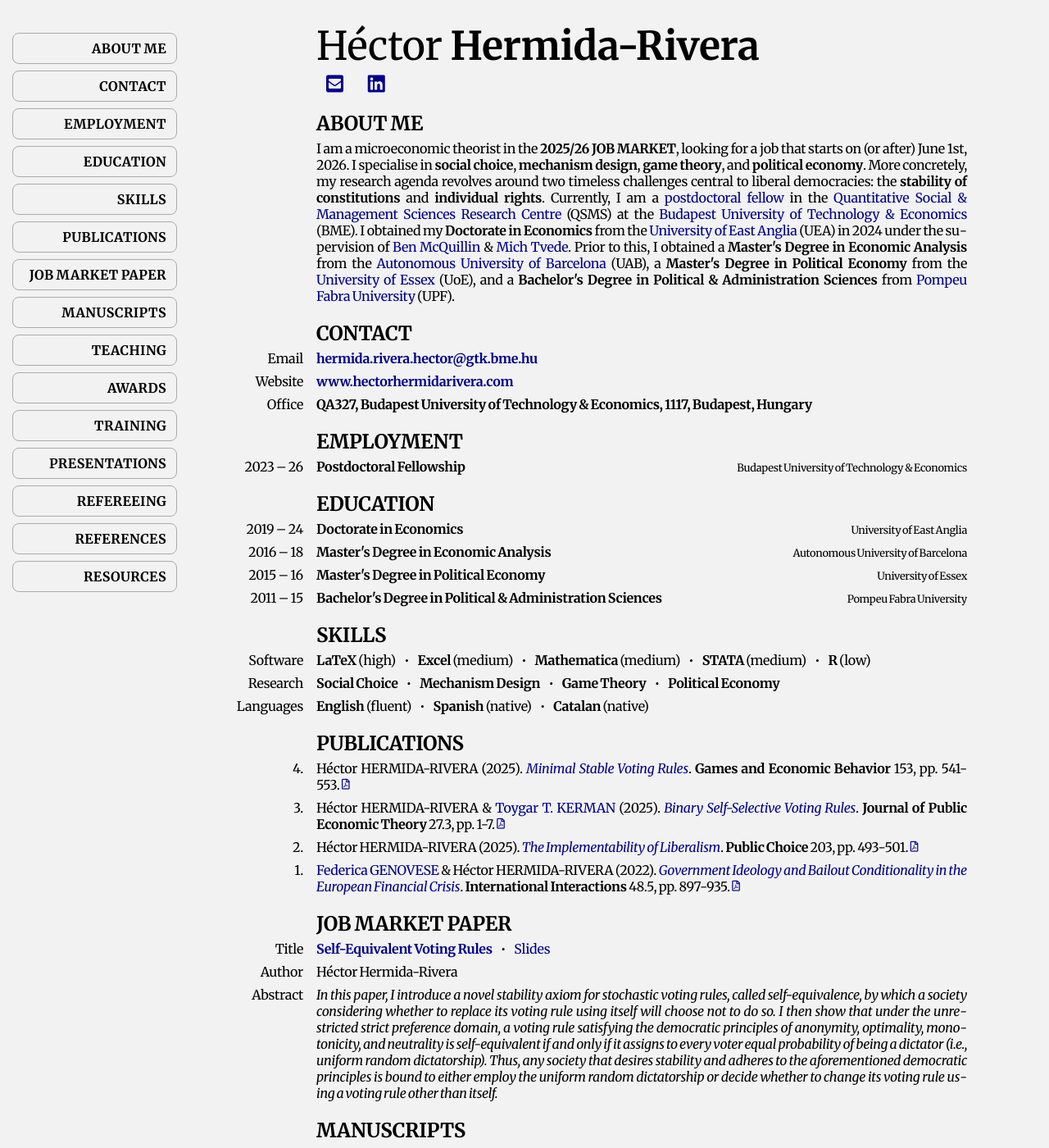
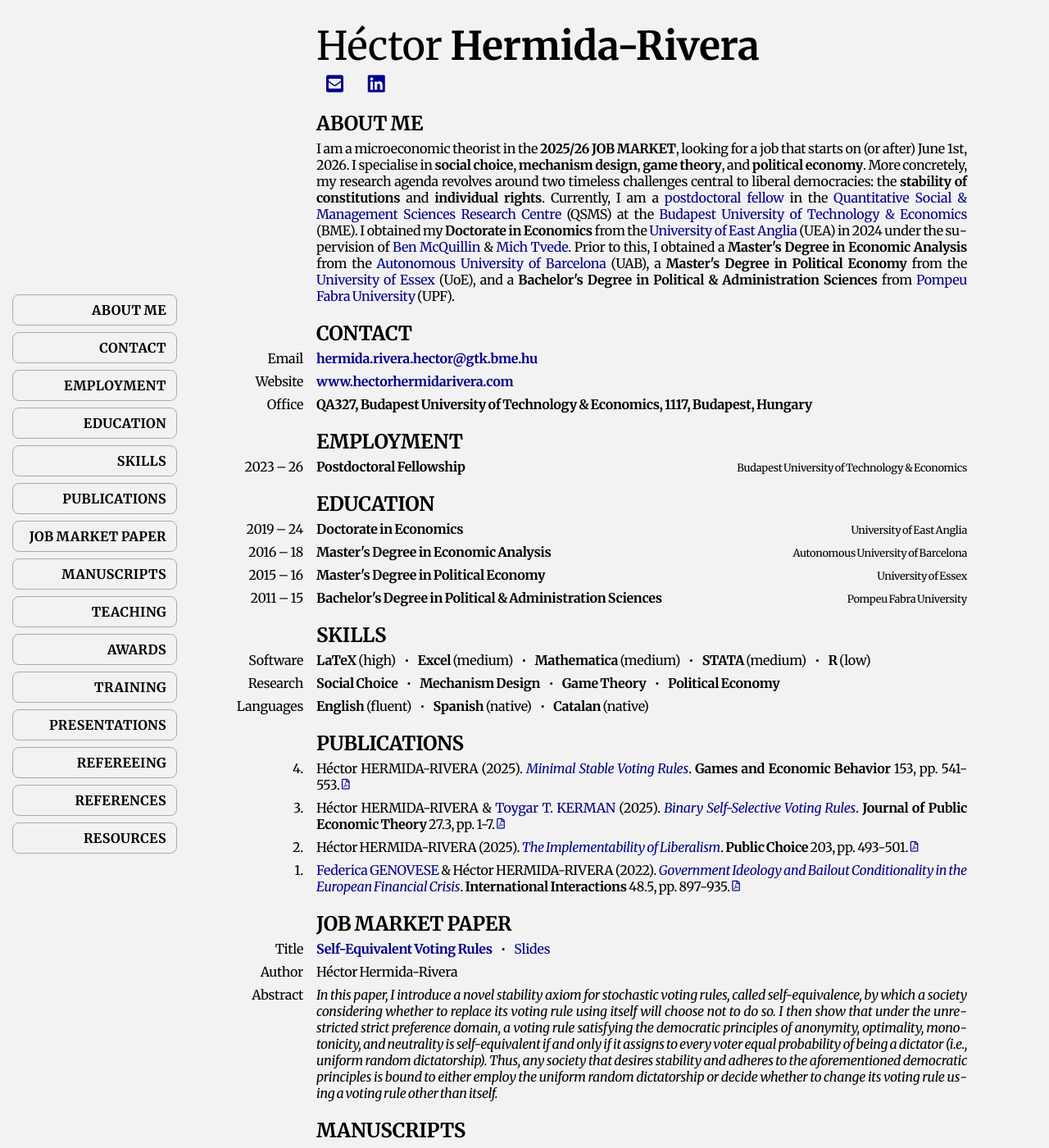
Before and after one commit to HectorHermidaRivera/hectorhermidarivera.github.io, a Jekyll site: the page built from index.md, in a window 1280 px wide and 1400 px high. Shown: the whole window at 82% size. Built offline with Jekyll 4.4.1, drawn with Linux system fonts in a browser that asks for light colours; a style sheet for code colours, icons or effects is not loaded.

Commit message:
Update style.css

```diff
--- a/assets/css/style.css
+++ b/assets/css/style.css
@@ -17,14 +17,15 @@
 /* New Sidebar Style */
 .sidebar {
   position: fixed;
-  top: 30px;                  /* start at top of viewport */
-  left: 5px;               /* optional inset */
-  width: 195px;             /* shrink to fit links */
-  height: 100vh;           /* full viewport height */
+  top: 0px;
+  bottom: 0px;
+  left: 5px;
+  width: 195px;
+  height: 100vh;
   display: flex;
   flex-direction: column;
-  justify-content: flex-start;; /* center links vertically */
-  gap: 8px;                /* spacing between links */
+  justify-content: center;
+  gap: 8px;
   background-color: #f2f2f2;
   padding: 10px;
   border-radius: 12px;
```
